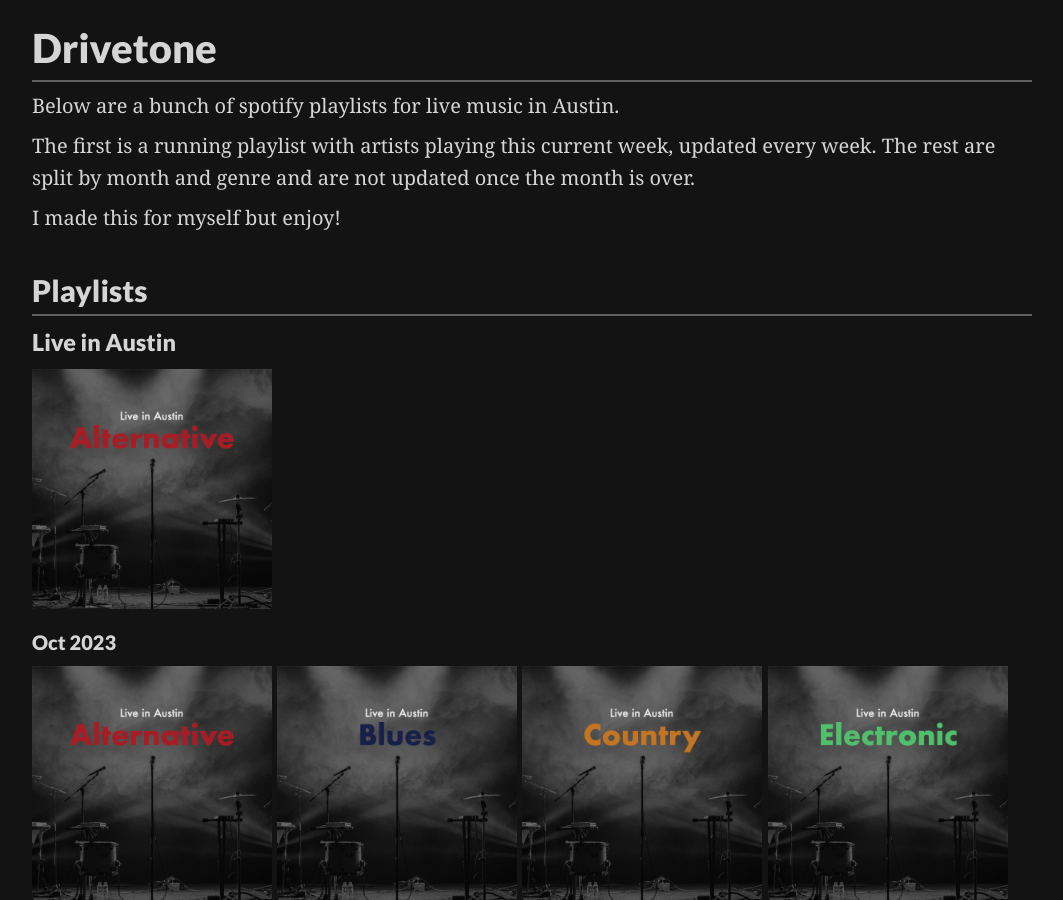
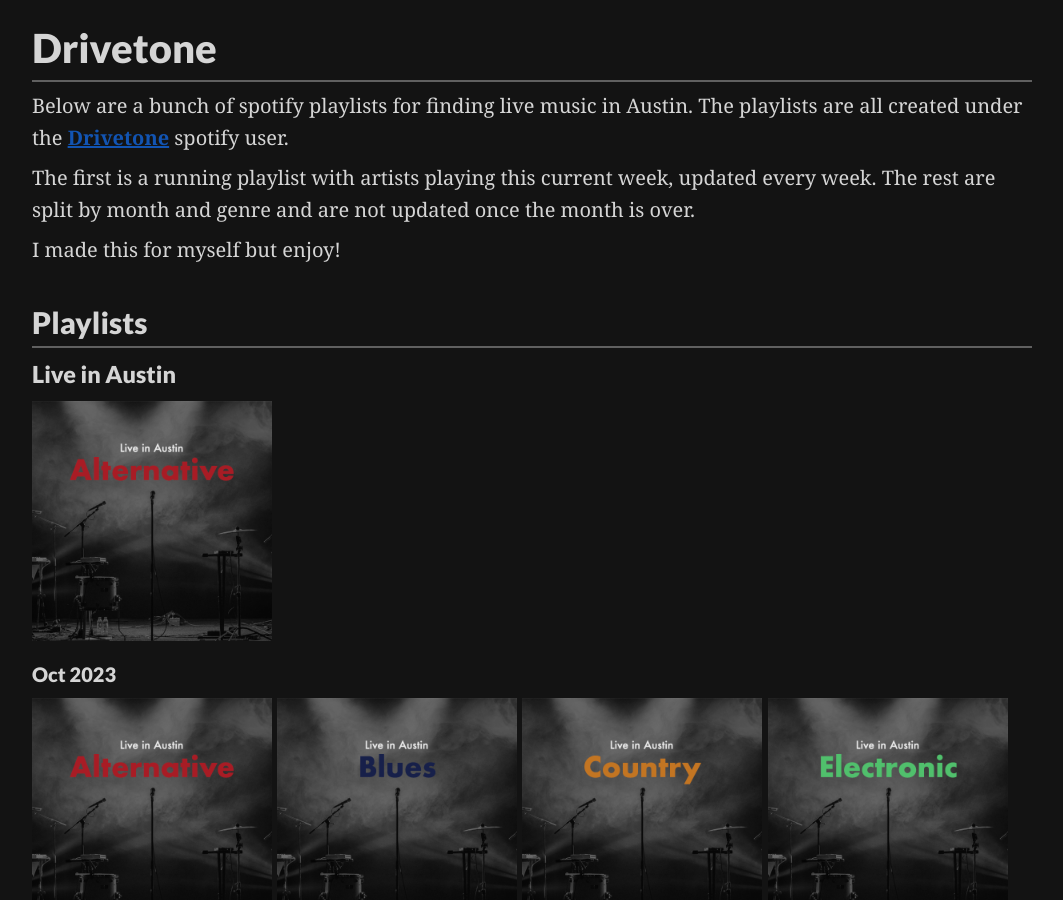
Before and after one commit to bradleyoesch/bradleyoesch.github.io, a Jekyll site: the page built from drivetone/index.md, in a window 1280 px wide and 900 px high. Shown: the whole window, without its empty margins (108-1171 px from the left). Built offline with Jekyll 4.4.1, drawn with Linux system fonts in a browser that asks for light colours; some web fonts are replaced; our own code applies the rules of GitHub Pages for plain Markdown files.

Commit message:
add drivetone url

```diff
--- a/drivetone/index.md
+++ b/drivetone/index.md
@@ -5,7 +5,7 @@
 
 # Drivetone
 
-Below are a bunch of spotify playlists for live music in Austin.
+Below are a bunch of spotify playlists for finding live music in Austin. The playlists are all created under the [Drivetone](https://open.spotify.com/user/31avngohywcdspvfigvakfnw53o4?si=fdb381eae8b04765) spotify user.
 
 The first is a running playlist with artists playing this current week, updated every week. The rest are split by month and genre and are not updated once the month is over.
 
```
